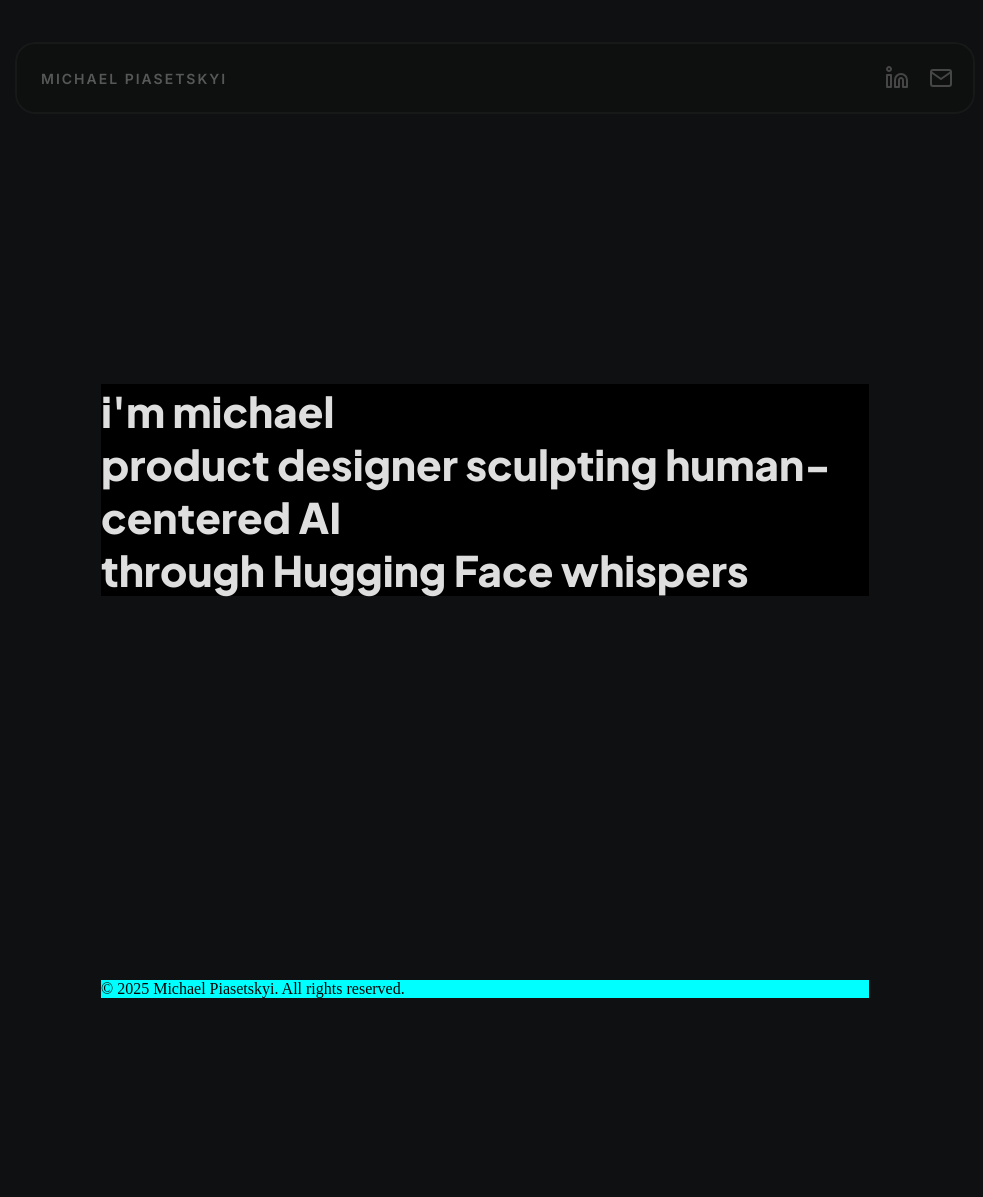
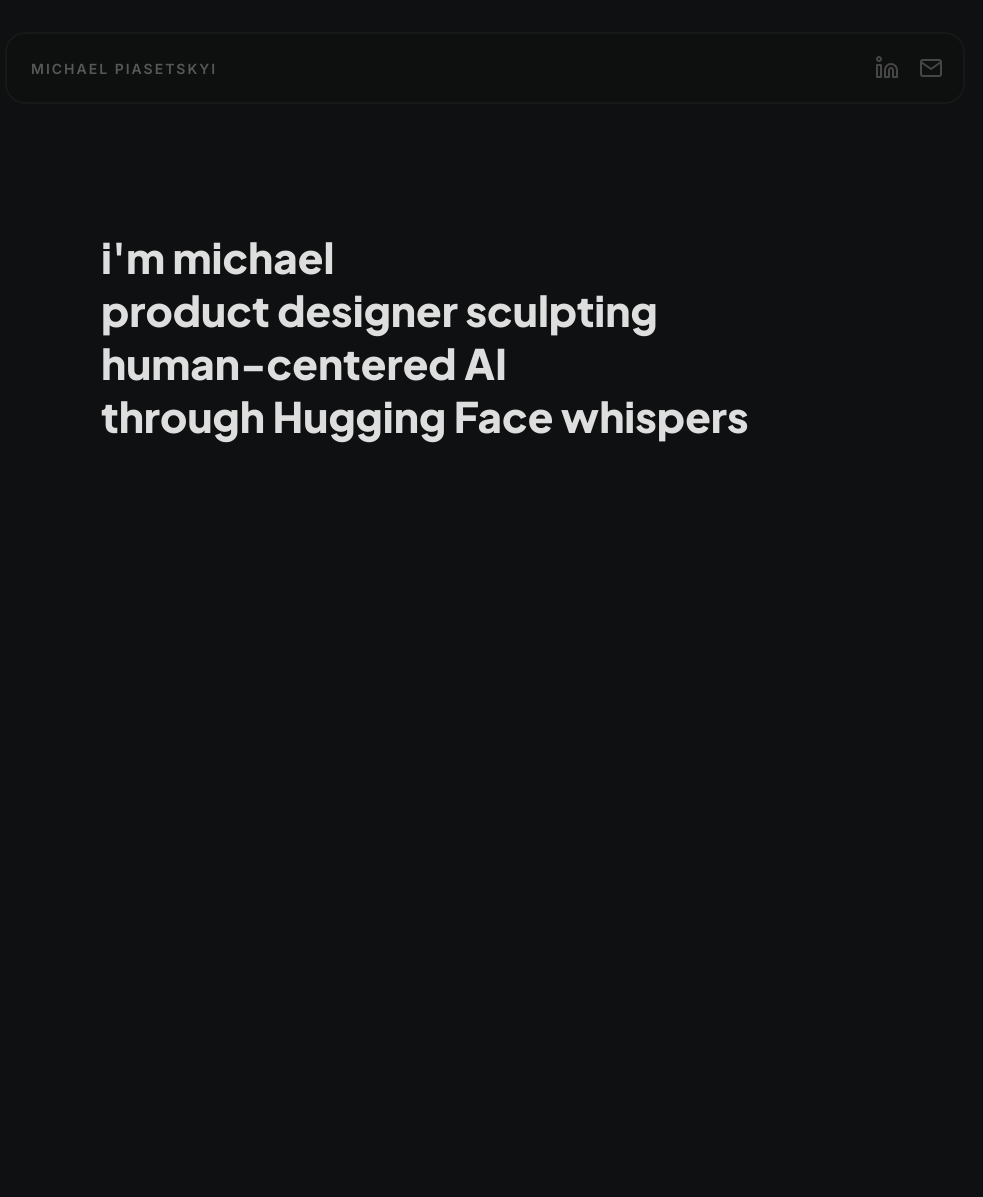
Before and after one commit to EidenVI/portfolio_website, a PHP site: page / in a window 1280 px wide. Shown: the top 1197 px of the page, without its empty margins (155-1138 px from the left). Before the commit the page ends 998 px from the top, so only its background shows below. Run offline with PHP 8.4, Linux system fonts and the light colour scheme; some libraries are stand-ins or nearby versions.

Commit message:
Add message_block

```diff
--- a/css/style.css
+++ b/css/style.css
@@ -32,8 +32,8 @@
 }
 
 header, main, footer {
-    margin: 2.5% 0;
-    background-color: aqua;
+    margin: 0 0;
+    background-color: transparent;
 }
 
 /* main section ^ */
@@ -42,9 +42,11 @@
     background-color: transparent;
     position: fixed;
     width: 100%;
+    max-width: 960px;
     top: 0;
-    left: 0;
-    padding: 10px;
+    left: 50%;
+    padding: 32px 0px;
+    transform: translateX(-50%);
     z-index: 1000;
 }
 
@@ -100,12 +102,59 @@
 /* topbar section ^ */
 
 .message-block {
-    background-color: black;
-    margin-top: 50%;
-    margin-bottom: 50%;
+    align-items: center;
+    display: flex;
+    flex-flow: column;
+    max-width: 960px;
+    width: 100%;
+    height: 100%;
+    max-height: 560px;
+    background-color: transparent;
+    margin-top: 30%;
+    margin-bottom: 1000%;
+
+    opacity: 0;
+    transition: opacity 1s;
+}
+
+.message-block.show {
+    opacity: 1;
+}
+
+.message {
+    max-height: 500px;
+    padding: 0px 24px 80px;
+    width: 100%;
 }
 
 .first-layer {
+    opacity: 0;
+    transition: all 1s;
+    transform: translateX(-2%);
+}
+
+.second-layer, .nah-layer, .third-layer {
+    opacity: 0;
+    transition: all 1s;
+    transform: translateX(-2%);
+    width: 100%;
+}
+
+.show {
+    opacity: 1;
+    transform: translateX(0);
+}
+
+.first-layer.show {
+    animation: bounceIn 1s ease-out;
+}
+
+.second-layer.show, .nah-layer.show, .third-layer.show {
+    animation: fadeIn 0.4s ease-out;
+}
+
+.first-layer, .second-layer, .nah-layer, .third-layer {
+    width: 100%;
     color: rgb(222, 222, 222);
     font-size: 42px;
     font-family: "Plus Jakarta Sans", sans-serif;
--- a/index.html
+++ b/index.html
@@ -13,6 +13,9 @@
     <link rel="preconnect" href="https://fonts.googleapis.com">
     <link rel="preconnect" href="https://fonts.gstatic.com" crossorigin>
     <link href="https://fonts.googleapis.com/css2?family=Inter:ital,opsz,wght@0,14..32,100..900;1,14..32,100..900&family=Plus+Jakarta+Sans:ital,wght@0,200..800;1,200..800&display=swap" rel="stylesheet">
+
+    <script defer src="js/animations.js"></script>
+    <script defer src="js/eventHandlers.js"></script>
 </head>
 
 <body>
@@ -42,7 +45,10 @@
                         i'm michael
                     </div>
                     <div class="second-layer">
-                        product designer sculpting human-centered AI
+                        product designer sculpting
+                    </div>
+                    <div class="nah-layer">
+                        human-centered AI
                     </div>
                     <div class="third-layer">
                         through Hugging Face whispers
--- a/js/animations.js
+++ b/js/animations.js
@@ -13,3 +13,36 @@
     autoplay: false,
     path: 'assets/icons/dynamic/Mail/mail.json'
 });
+
+const observer = new IntersectionObserver((entries) => {
+    entries.forEach((entry) => {
+        console.log(entry)
+        if (entry.isIntersecting) {
+            entry.target.classList.add('show');
+        } else {
+            entry.target.classList.remove('show')
+        }
+    });
+})
+
+const observer_blocks = new IntersectionObserver((entries) => {
+    entries.forEach((entry) => {
+        console.log(entry)
+        if (entry.isIntersecting) {
+            entry.target.classList.add('show');
+        } else {
+            entry.target.classList.remove('show')
+        }
+    });
+}, {
+    threshold: 0.2
+})
+
+const hiddenElements = document.querySelectorAll('.first-layer');
+hiddenElements.forEach((el) => observer.observe(el));
+
+const fadeInElements = document.querySelectorAll('.second-layer, .nah-layer, .third-layer');
+fadeInElements.forEach((el) => observer.observe(el));
+
+const messageBlock = document.querySelector('.message-block');
+observer_blocks.observe(messageBlock);
```
Also changed, not shown: other parts of css/style.css (+32 -20 lines).
